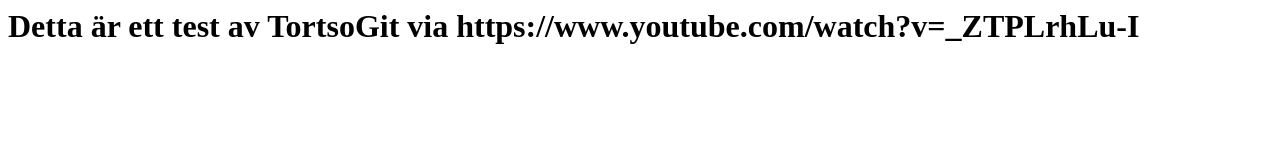
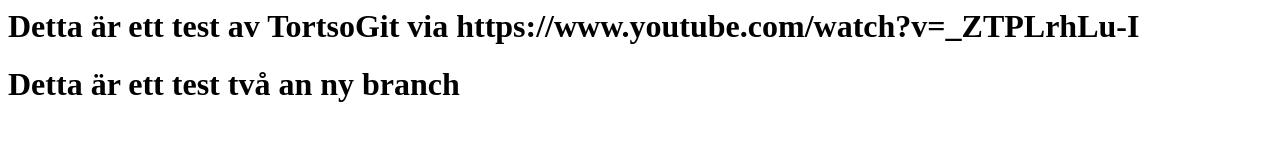
Before and after one commit to Glimmerdaboss/GitDemo, a plain HTML site: page index.html in a window 1280 px wide. Drawn offline with Linux system fonts and the light colour scheme.

Commit message:
Committed to a new branch!

```diff
--- a/index.html
+++ b/index.html
@@ -1 +1,3 @@
 <h1>Detta är ett test av TortsoGit via https://www.youtube.com/watch?v=_ZTPLrhLu-I</h1>
+
+<h1>Detta är ett test två an ny branch</h1>
```
